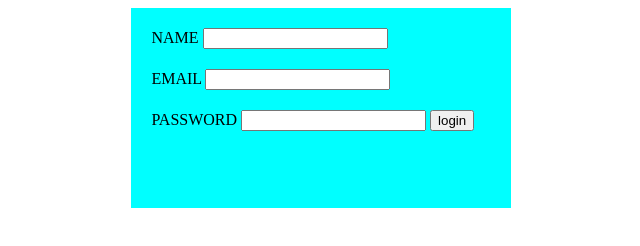
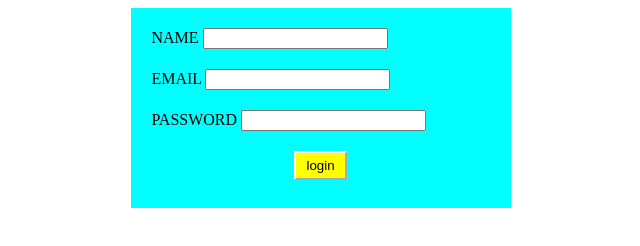
Before and after one commit to SayanMehraein/project, a plain HTML site: page index.html in a window 1280 px wide. Shown: the whole page, without its empty margins (319-959 px from the left). Drawn offline with Linux system fonts and the light colour scheme.

Commit message:
added style login

```diff
--- a/style.css
+++ b/style.css
@@ -13,3 +13,11 @@
 .lable {
     margin-left: 20px;
 }
+.login {
+    display: block;
+    background-color: yellow;
+    border-color: white;
+    margin-left: 43%;
+    margin-top: 20px;
+    padding: 5px 10px;
+}
```
